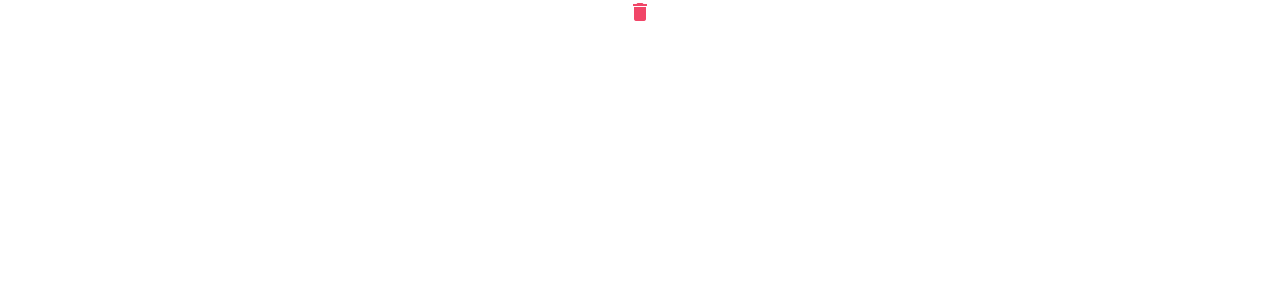
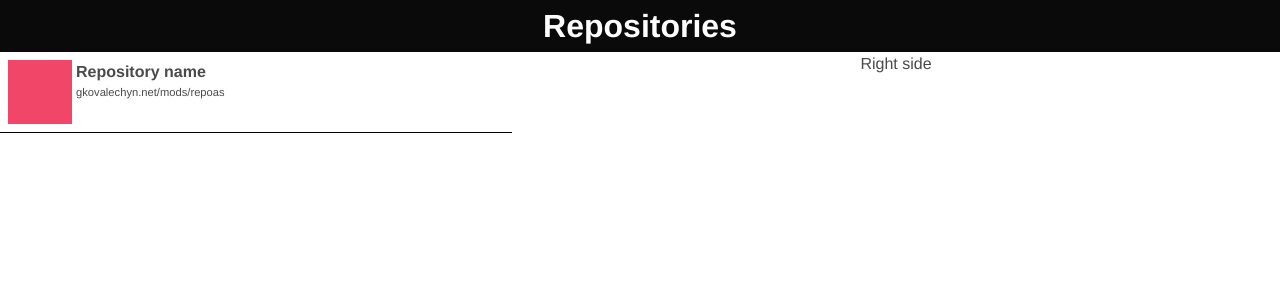
Before and after one commit to gkovalechyn/The-Cooler-Mod-Manager---Client, a Vue app: page / in a window 1280 px wide. Shown: the top 300 px of the page. Built offline with nearby package versions, Linux system fonts and the light colour scheme.

Commit message:
Initial layout

```diff
--- a/src/App.vue
+++ b/src/App.vue
@@ -5,6 +5,10 @@
 </template>
 
 <style lang="scss">
+@import "~bulma/css/bulma.css";
+@import "~material-design-icons/iconfont/material-icons.css";
+@import "./UI/Main";
+
 #app {
   font-family: "Avenir", Helvetica, Arial, sans-serif;
   -webkit-font-smoothing: antialiased;
@@ -12,6 +16,7 @@
   text-align: center;
 }
 
-@import "~bulma/css/bulma.css";
-@import "~material-design-icons/iconfont/material-icons.css";
+html {
+  overflow: auto;
+}
 </style>
--- a/src/UI/Components/AppHeader.vue
+++ b/src/UI/Components/AppHeader.vue
@@ -1,7 +1,9 @@
 <template>
-  <div class="w-100">
-    <i class="material-icons has-text-danger">delete</i>
-  </div>
+  <section class="has-background-black header-padding">
+    <div class="title has-text-white">
+      Repositories
+    </div>
+  </section>
 </template>
 
 <script lang="ts">
@@ -11,3 +13,10 @@ import Component from "vue-class-component";
 @Component
 export default class AppHeader extends Vue {}
 </script>
+
+<style>
+.header-padding {
+  padding-top: 0.5rem;
+  padding-bottom: 0.5rem;
+}
+</style>
--- /dev/null
+++ b/src/UI/Components/RepositoryComponent.vue
@@ -0,0 +1,51 @@
+<template>
+  <div class="repository">
+    <div class="repository-image">
+      <div class="has-background-danger width-100" style="height: 100%;"></div>
+    </div>
+    <div class="padding-left-1">
+      <div class="repository-title">
+        Repository name
+      </div>
+      <div class="repository-url">
+        gkovalechyn.net/mods/repoas
+      </div>
+    </div>
+  </div>
+</template>
+
+<script lang="ts">
+import Vue from "vue";
+import Component from "vue-class-component";
+
+@Component
+export default class RepositoryComponent extends Vue {}
+</script>
+
+<style lang="scss">
+.repository {
+  display: flex;
+  padding: 0.5rem;
+
+  border-bottom: 1px solid black;
+
+  &:hover {
+    background-color: #cccccc;
+    cursor: pointer;
+  }
+}
+
+.repository-image {
+  height: 64px;
+  width: 64px;
+}
+.repository-title {
+  text-align: left;
+  font-weight: bold;
+}
+
+.repository-url {
+  text-align: left;
+  font-size: 0.7rem;
+}
+</style>
--- a/src/UI/Views/RepositoriesView.vue
+++ b/src/UI/Views/RepositoriesView.vue
@@ -1,6 +1,14 @@
 <template>
   <div>
     <AppHeader></AppHeader>
+    <div class="display-flex width-100">
+      <div class="width-40">
+        <RepositoryComponent></RepositoryComponent>
+      </div>
+      <div class="width-60">
+        Right side
+      </div>
+    </div>
   </div>
 </template>
 
@@ -8,10 +16,12 @@
 import Vue from "vue";
 import { Component } from "vue-property-decorator";
 import AppHeader from "../Components/AppHeader.vue";
+import RepositoryComponent from "../Components/RepositoryComponent.vue";
 
 @Component({
   components: {
-    AppHeader
+    AppHeader,
+    RepositoryComponent
   }
 })
 export default class RepositoriesView extends Vue {}
--- /dev/null
+++ b/src/UI/_Main.scss
@@ -0,0 +1,58 @@
+.display-flex {
+  display: flex;
+}
+
+$widthsAndHeights: 10, 20, 30, 40, 50, 60, 70, 80, 90, 100;
+
+@each $size in $widthsAndHeights {
+  .width-#{$size} {
+    width: #{$size}#{"%"};
+  }
+
+  .height-#{$size} {
+    width: #{$size}#{"%"};
+  }
+}
+
+$sizes: 0.25rem, 0.5rem, 1rem, 2rem, 3rem;
+@for $i from 1 through length($sizes) {
+  .margin-#{$i} {
+    margin: nth($sizes, $i);
+  }
+
+  .margin-bottom-#{$i} {
+    margin-bottom: nth($sizes, $i);
+  }
+
+  .margin-top-#{$i} {
+    margin-top: nth($sizes, $i);
+  }
+
+  .margin-left-#{$i} {
+    margin-left: nth($sizes, $i);
+  }
+
+  .margin-right-#{$i} {
+    margin-right: nth($sizes, $i);
+  }
+
+  .padding-#{$i} {
+    padding: nth($sizes, $i);
+  }
+
+  .padding-bottom-#{$i} {
+    padding-bottom: nth($sizes, $i);
+  }
+
+  .padding-top-#{$i} {
+    padding-top: nth($sizes, $i);
+  }
+
+  .padding-left-#{$i} {
+    padding-left: nth($sizes, $i);
+  }
+
+  .padding-right-#{$i} {
+    padding-right: nth($sizes, $i);
+  }
+}
--- a/src/background.ts
+++ b/src/background.ts
@@ -20,6 +20,8 @@ function createWindow() {
       nodeIntegration: true
     }
   });
+
+  win.removeMenu();
 
   if (process.env.WEBPACK_DEV_SERVER_URL) {
     // Load the url of the dev server if in development mode
```
